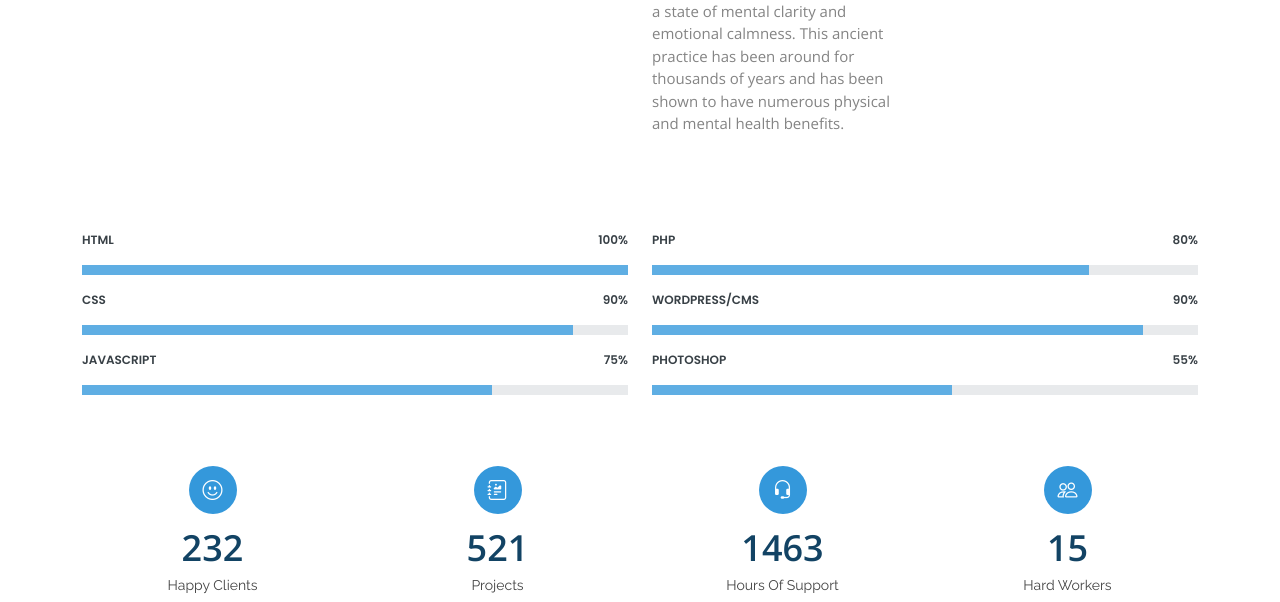
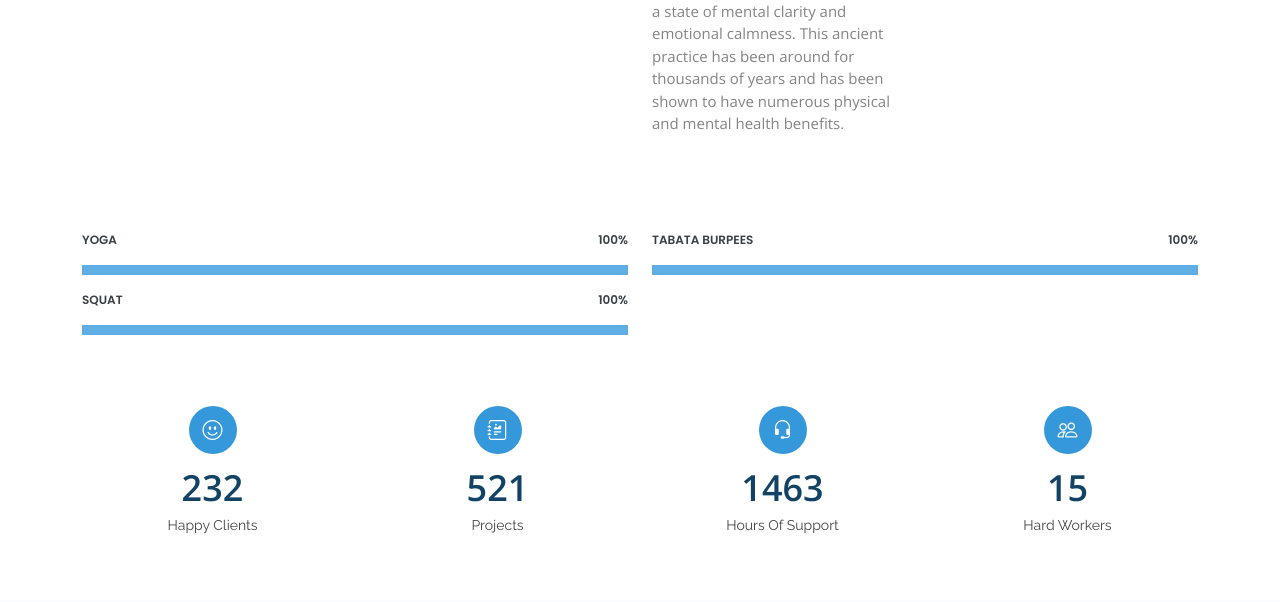
Before and after one commit to alba-molina-nyc/live_long_live_strong_fitness_project, a Django app: page / in a window 1280 px wide. Shown: the part 1981-2583 px from the top of the page. Run offline with Django 4.2, Linux system fonts and the light colour scheme; data comes from the database, SQL or seed files in the repository; both versions use the stored data as it was after the commit; some libraries are stand-ins or nearby versions.

Commit message:
does exercise and percentage

```diff
--- a/app_lllsf/admin.py
+++ b/app_lllsf/admin.py
@@ -1,7 +1,8 @@
-from .models import AboutUs, Hero, Service, IconBox
+from .models import AboutUs, Hero, Service, IconBox, Exercise
 from django.contrib import admin
 
 admin.site.register(AboutUs)
 admin.site.register(Hero)
 admin.site.register(Service)
 admin.site.register(IconBox)
+admin.site.register(Exercise)
--- a/app_lllsf/models.py
+++ b/app_lllsf/models.py
@@ -27,13 +27,18 @@ class Hero(models.Model):
     button_text = models.CharField(max_length=50)
     image = models.ImageField(upload_to='images/', default='default_image.jpg')
 
+# In this model, we have defined a Service class with three fields: title, description, and icon_class. title is a character field that will hold the title of the service. description is a text field that will hold the description of the service. icon_class is a character field that will hold the class of the icon to be displayed for the service.
 class Service(models.Model):
     title = models.CharField(max_length=200)
     description = models.TextField()
     icon_class = models.CharField(max_length=50)
 
-# In this model, we have defined a Service class with three fields: title, description, and icon_class. title is a character field that will hold the title of the service. description is a text field that will hold the description of the service. icon_class is a character field that will hold the class of the icon to be displayed for the service.
-class Service(models.Model):
-    title = models.CharField(max_length=200)
+
+class Exercise(models.Model):
+    exercise_type = models.CharField(max_length=50)
+    image = models.ImageField(upload_to='exercises/', null=True, blank=True)
+    title = models.CharField(max_length=100)
     description = models.TextField()
-    icon_class = models.CharField(max_length=50)
+    bullet_point_one = models.CharField(max_length=100)
+    bullet_point_two = models.CharField(max_length=100)
+    percent = models.IntegerField(default=100)
--- a/app_lllsf/templates/base.html
+++ b/app_lllsf/templates/base.html
@@ -162,8 +162,29 @@
 </section><!-- End About Section -->
 
 
+
+<!-- ======= 🚧 Skills Section🚧 ======= -->
+<section id="skills" class="skills">
+  <div class="container">
+    <div class="row skills-content">
+      {% for exercise in exercises %}
+      <div class="col-lg-6">
+        <div class="progress">
+          <span class="skill">{{ exercise.title }} <i class="val">{{ exercise.percent }}%</i></span>
+          <div class="progress-bar-wrap">
+            <div class="progress-bar" role="progressbar" aria-valuenow="{{ exercise.percent }}" aria-valuemin="100" aria-valuemax="100"></div>
+          </div>
+        </div>
+      </div>
+      {% endfor %}
+    </div>
+  </div>
+</section>
+<!-- End Skills Section -->
+
+
     <!-- ======= 🚧 Skills Section🚧 ======= -->
-    <section id="skills" class="skills">
+<!-- <section id="skills" class="skills">
       <div class="container">
 
         <div class="row skills-content">
@@ -180,14 +201,14 @@
             <div class="progress">
               <span class="skill">CSS <i class="val">90%</i></span>
               <div class="progress-bar-wrap">
-                <div class="progress-bar" role="progressbar" aria-valuenow="90" aria-valuemin="0" aria-valuemax="100"></div>
+                <div class="progress-bar" role="progressbar" aria-valuenow="100" aria-valuemin="0" aria-valuemax="100"></div>
               </div>
             </div>
 
             <div class="progress">
               <span class="skill">JavaScript <i class="val">75%</i></span>
               <div class="progress-bar-wrap">
-                <div class="progress-bar" role="progressbar" aria-valuenow="75" aria-valuemin="0" aria-valuemax="100"></div>
+                <div class="progress-bar" role="progressbar" aria-valuenow="100" aria-valuemin="0" aria-valuemax="100"></div>
               </div>
             </div>
 
@@ -198,21 +219,21 @@
             <div class="progress">
               <span class="skill">PHP <i class="val">80%</i></span>
               <div class="progress-bar-wrap">
-                <div class="progress-bar" role="progressbar" aria-valuenow="80" aria-valuemin="0" aria-valuemax="100"></div>
+                <div class="progress-bar" role="progressbar" aria-valuenow="100" aria-valuemin="0" aria-valuemax="100"></div>
               </div>
             </div>
 
             <div class="progress">
               <span class="skill">WordPress/CMS <i class="val">90%</i></span>
               <div class="progress-bar-wrap">
-                <div class="progress-bar" role="progressbar" aria-valuenow="90" aria-valuemin="0" aria-valuemax="100"></div>
+                <div class="progress-bar" role="progressbar" aria-valuenow="100" aria-valuemin="0" aria-valuemax="100"></div>
               </div>
             </div>
 
             <div class="progress">
               <span class="skill">Photoshop <i class="val">55%</i></span>
               <div class="progress-bar-wrap">
-                <div class="progress-bar" role="progressbar" aria-valuenow="55" aria-valuemin="0" aria-valuemax="100"></div>
+                <div class="progress-bar" role="progressbar" aria-valuenow="100" aria-valuemin="0" aria-valuemax="100"></div>
               </div>
             </div>
 
@@ -221,7 +242,8 @@
         </div>
 
       </div>
-    </section><!-- End Skills Section -->
+    </section> -->
+    <!-- End Skills Section -->
 
     <!-- ======= 🚧 Counts Section 🚧 ======= -->
     <section id="counts" class="counts">
--- a/app_lllsf/views.py
+++ b/app_lllsf/views.py
@@ -1,14 +1,17 @@
 from django.shortcuts import render
-from .models import AboutUs, Hero, Service
+from .models import AboutUs, Hero, Service, Exercise
 
 def base(request):
     about_us = AboutUs.objects.first()
     hero = Hero.objects.first()
     services = Service.objects.all()
+    exercises = Exercise.objects.all()
     context = {
         'about_us': about_us,
         'hero': hero,
         'services': services,
+        'exercises': exercises,
+
     }
     return render(request, 'base.html', context)
 
```
Also changed, not shown: about_images/rob1.jpeg (added), about_images/rob2.jpeg (added), app_lllsf/migrations/0006_exercise.py (added), app_lllsf/migrations/0007_exercise_percent.py (added), app_lllsf/migrations/0008_remove_exercise_icon_boxes.py (added), db.sqlite3, exercises/istockphoto-1166417394-612x612.jpg (added), exercises/istockphoto-1310522312-612x612.jpg (added), exercises/istockphoto-1323056560-612x612.jpg (added).
